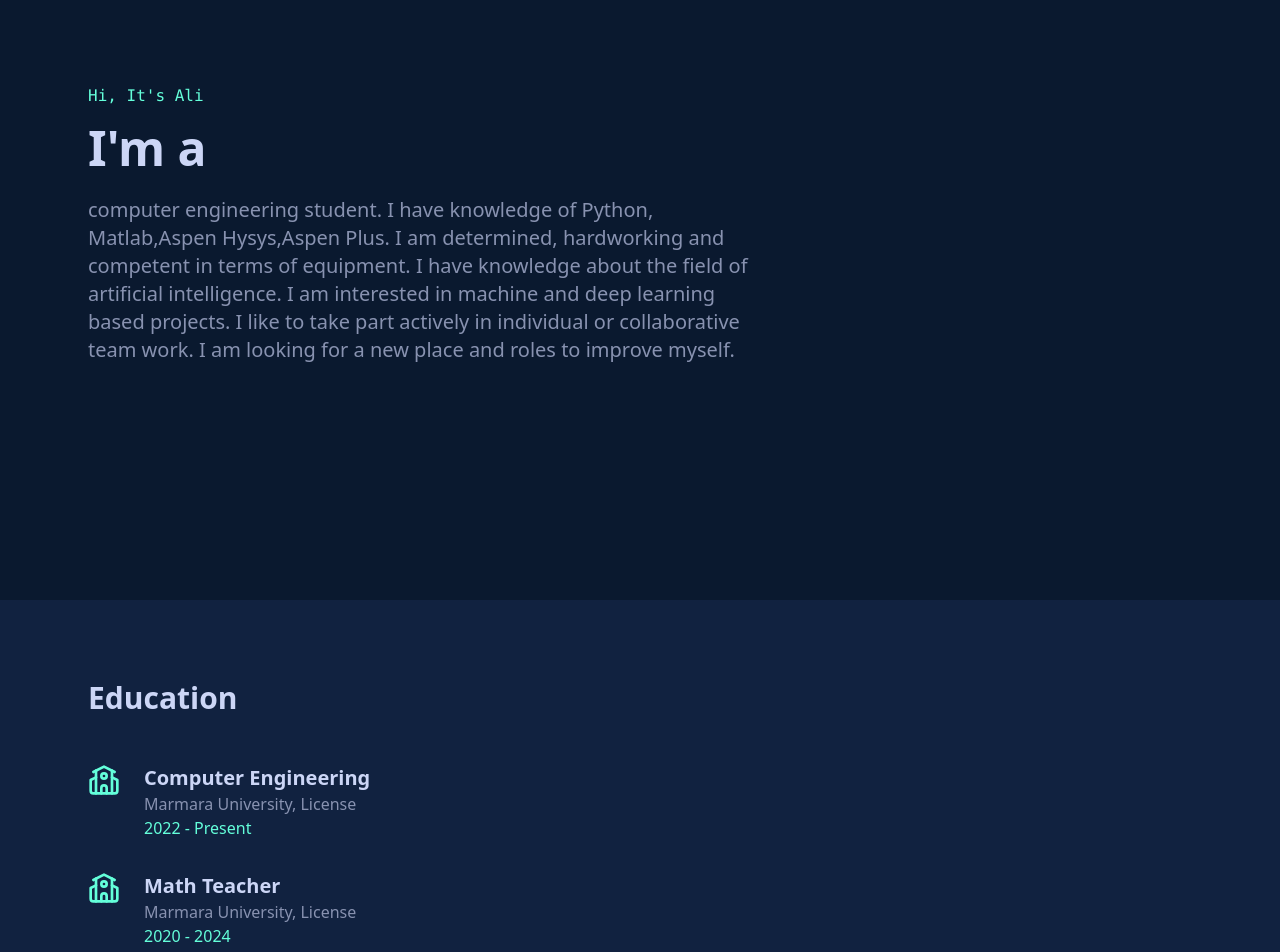
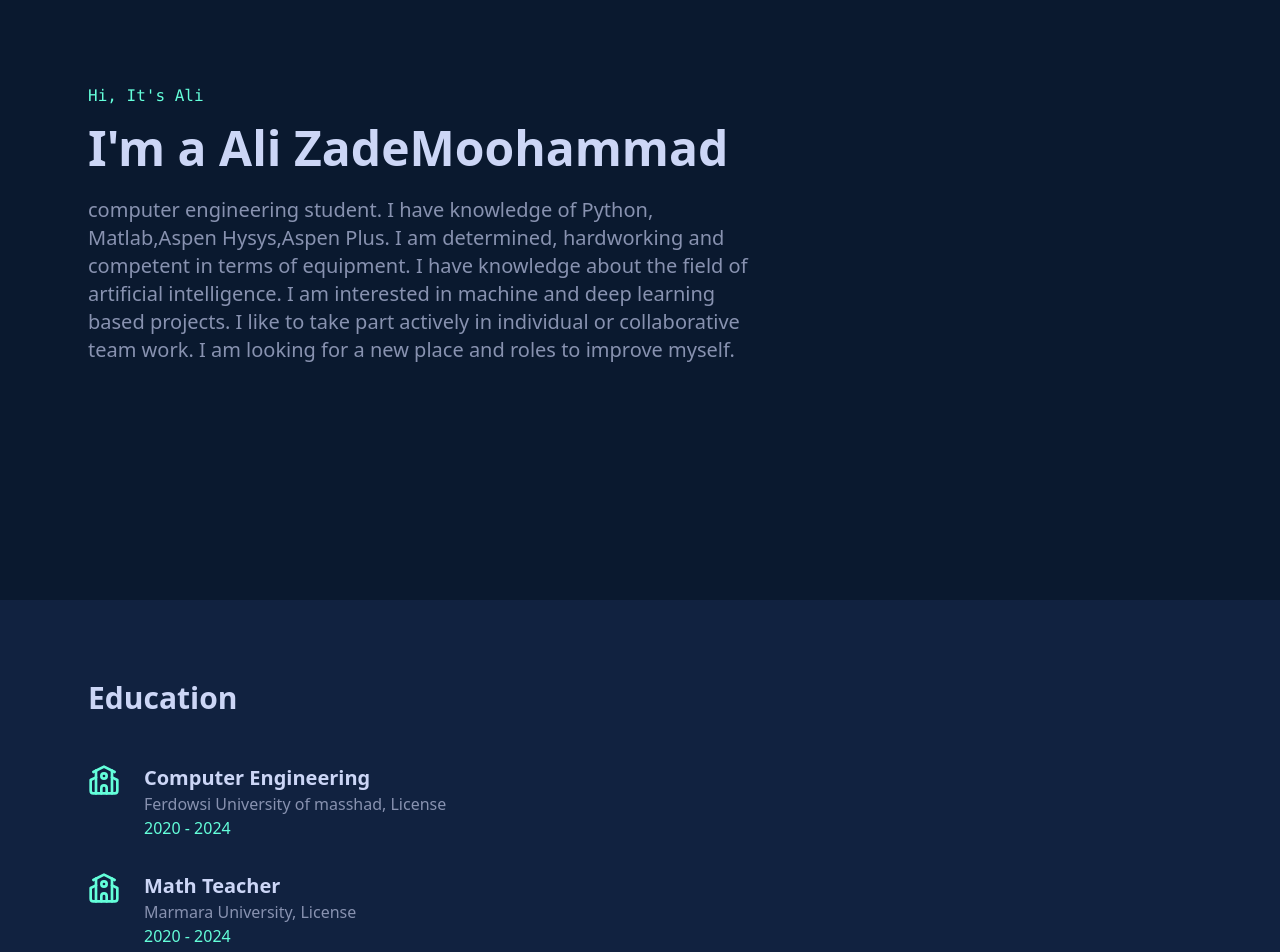
Before and after one commit to ali-zademohammad/website-personal, a React (Vite) app: page / in a window 1280 px wide. Shown: the part 200-1152 px from the top of the page. Built offline with nearby package versions, Linux system fonts and the light colour scheme.

Commit message:
Update App.tsx

```diff
--- a/src/App.tsx
+++ b/src/App.tsx
@@ -37,7 +37,7 @@ function App() {
       <section id="home" className="min-h-screen flex items-center pt-20">
         <div className="container mx-auto px-6">
           <p className="text-[#64ffda] font-mono mb-4">Hi, It's Ali</p>
-          <h1 className="text-5xl font-bold text-[#ccd6f6] mb-6">I'm a</h1>
+          <h1 className="text-5xl font-bold text-[#ccd6f6] mb-6">I'm a Ali ZadeMoohammad</h1>
           <p className="text-xl text-[#8892b0] max-w-2xl mb-8">
             computer engineering student. I have knowledge of Python, Matlab,Aspen Hysys,Aspen Plus.
             I am determined, hardworking and competent in terms of equipment. I have knowledge
@@ -57,8 +57,8 @@ function App() {
               <School className="text-[#64ffda] w-8 h-8 flex-shrink-0" />
               <div>
                 <h3 className="text-xl font-semibold text-[#ccd6f6]">Computer Engineering</h3>
-                <p className="text-[#8892b0]">Marmara University, License</p>
-                <p className="text-[#64ffda]">2022 - Present</p>
+                <p className="text-[#8892b0]">Ferdowsi University of masshad, License</p>
+                <p className="text-[#64ffda]">2020 - 2024</p>
               </div>
             </div>
             <div className="flex gap-6">
```
